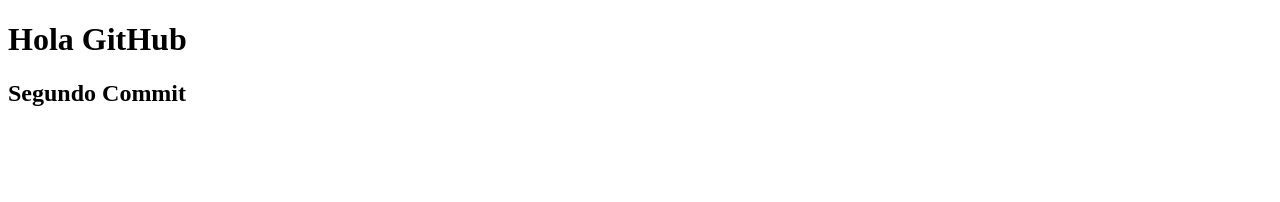
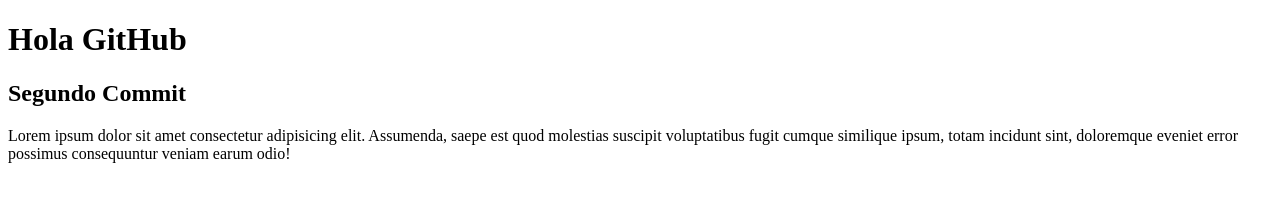
Before and after one commit to anfirpo/RepoDePrueba, a plain HTML site: page index.html in a window 1280 px wide. Drawn offline with Linux system fonts and the light colour scheme.

Commit message:
Desarrollamos el párrafo

```diff
--- a/index.html
+++ b/index.html
@@ -11,6 +11,10 @@
     <h1> Hola GitHub </h1>
     <h2> Segundo Commit </h2>
 
+    <p>Lorem ipsum dolor sit amet consectetur adipisicing elit. Assumenda, saepe est quod molestias suscipit
+        voluptatibus fugit cumque similique ipsum, totam incidunt sint, doloremque eveniet error possimus consequuntur
+        veniam earum odio!</p>
+
 </body>
 
 </html>
```
